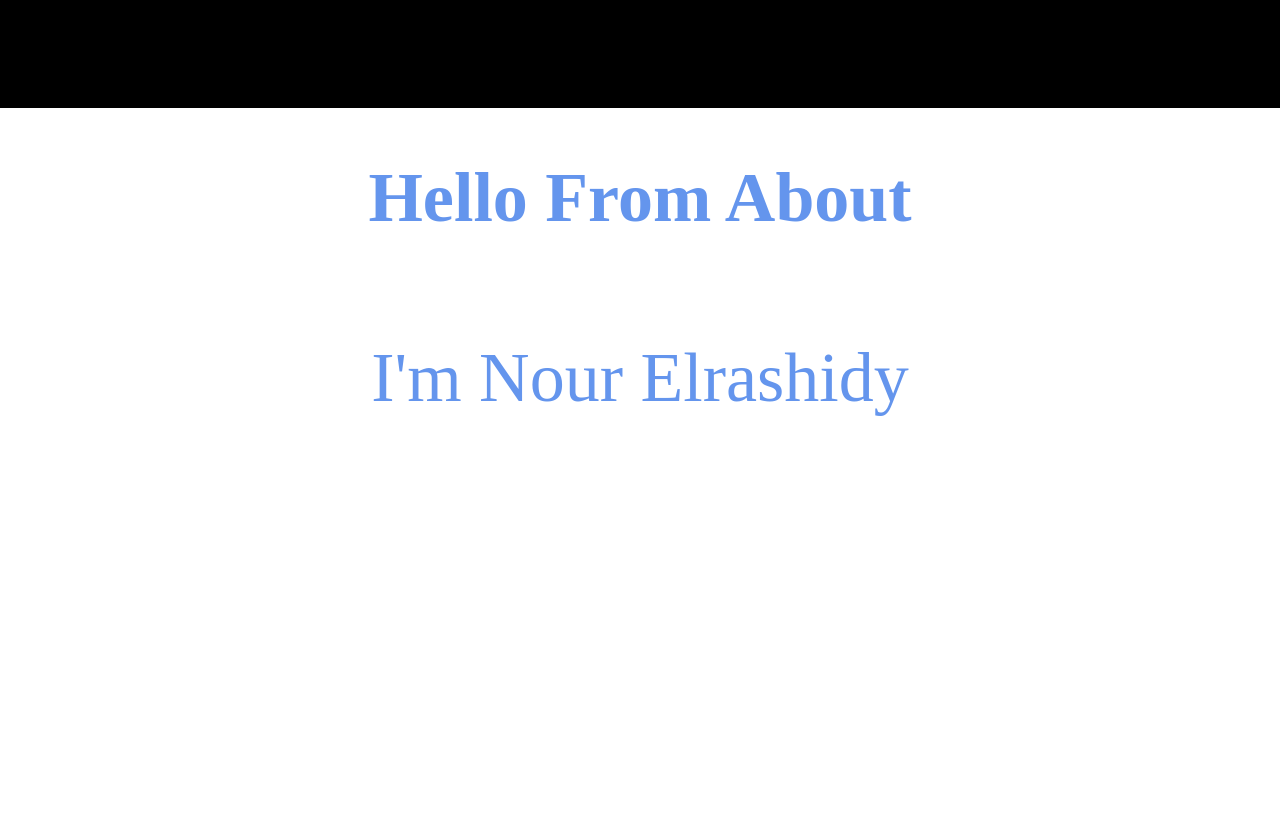
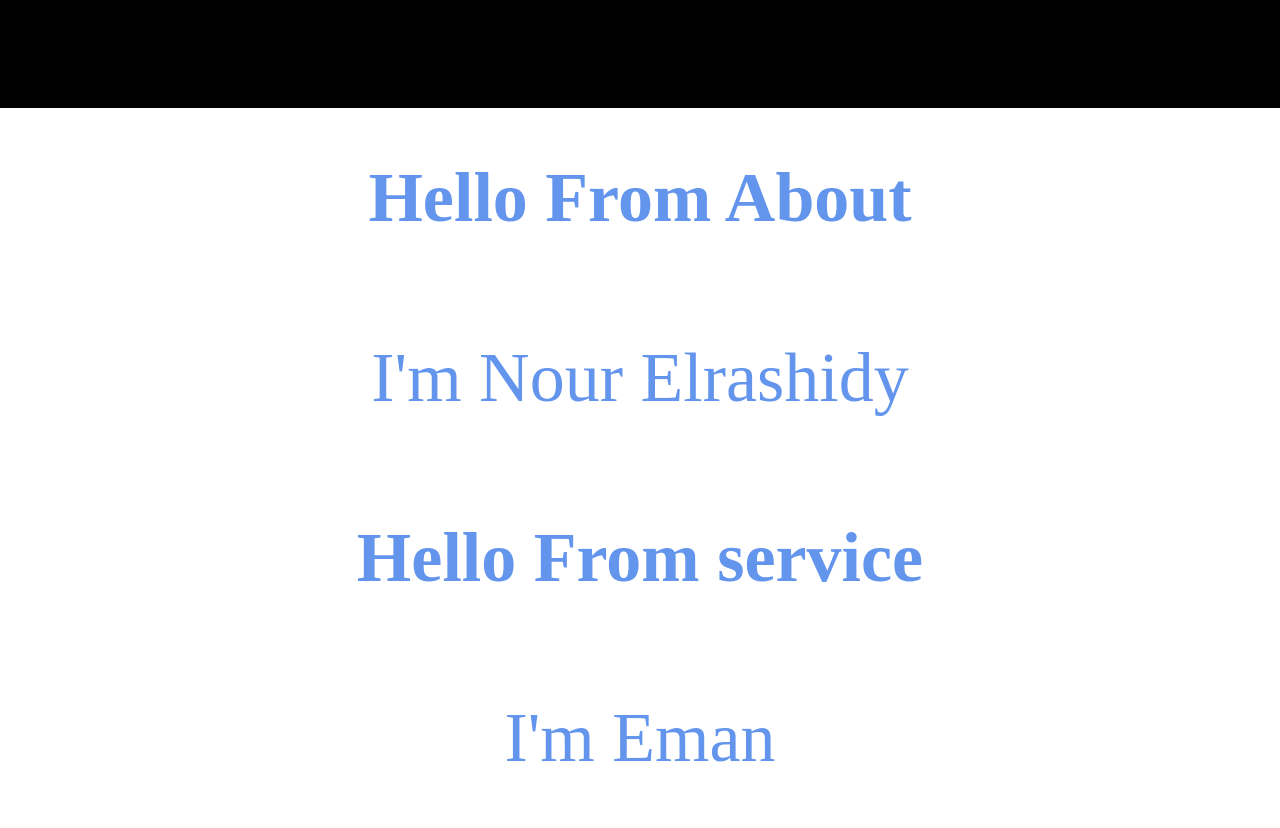
Before and after one commit to EmanGom3a/Our-First-Task, a plain HTML site: page index.html in a window 1280 px wide. Shown: the part 692-1520 px from the top of the page. Before the commit the page ends 1160 px from the top, so only its background shows below. Drawn offline with Linux system fonts and the light colour scheme.

Commit message:
Update index.html

```diff
--- a/index.html
+++ b/index.html
@@ -12,5 +12,9 @@
             <h1 class="heading">Hello From About</h1>
             <div class="heading">I'm Nour Elrashidy</div>
         </section>
+        <section class="service">
+            <h1 class="heading">Hello From service</h1>
+            <div class="heading">I'm Eman</div>
+        </section>
     </body>
 </html>
```
